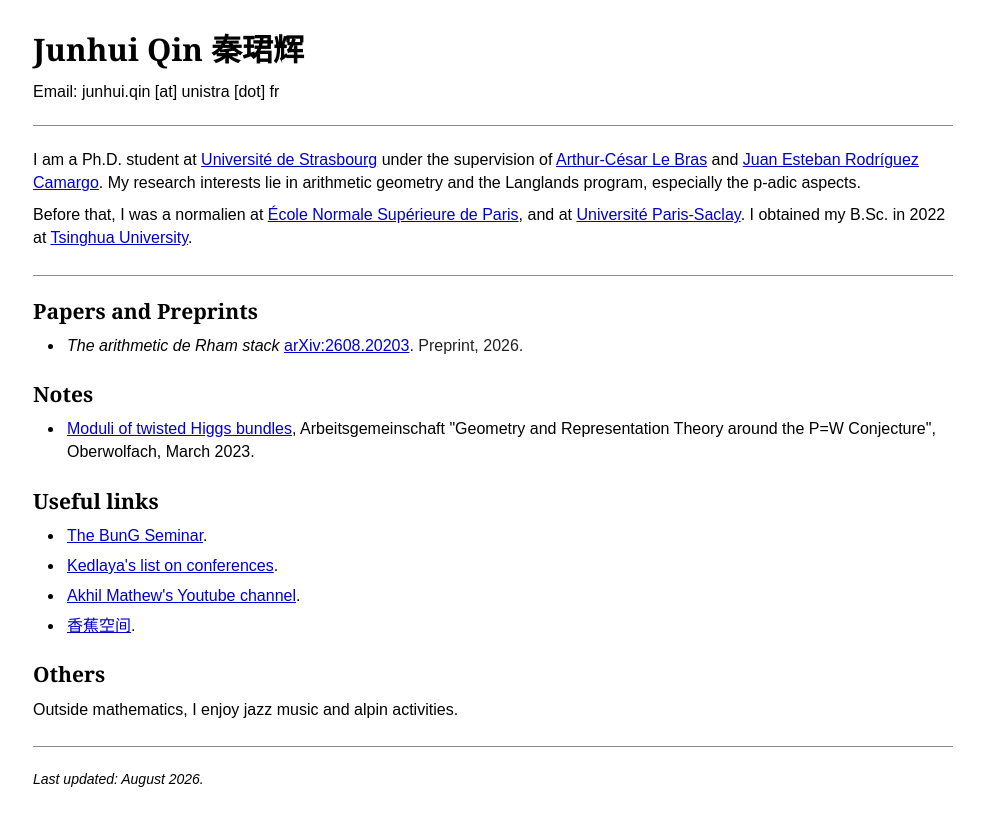
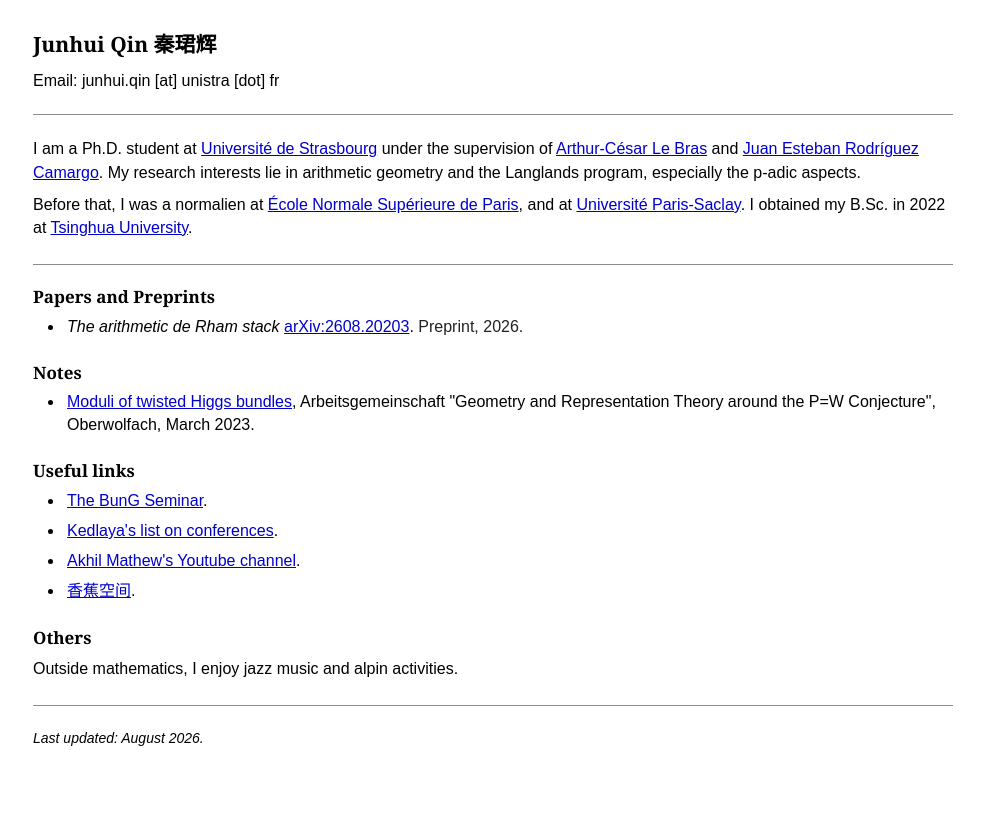
Before and after one commit to junhui-qin/junhui-qin.github.io, a plain HTML site: page index.html in a window 1280 px wide. Shown: the whole page, without its empty margins (147-1131 px from the left). Drawn offline with Linux system fonts and the light colour scheme.

Commit message:
Change headings from h1 and h2 to h2 and h3

```diff
--- a/index.html
+++ b/index.html
@@ -12,7 +12,7 @@
 <div class="page">
 
   <header class="header">
-    <h1>Junhui Qin 秦珺辉</h1>
+    <h2>Junhui Qin 秦珺辉</h2>
 
 
     <p class="contact">
@@ -42,7 +42,7 @@
   <hr>
 
   <section>
-    <h2>Papers and Preprints</h2>
+    <h3>Papers and Preprints</h3>
 
     <ul class="publications">
       <li>
@@ -54,7 +54,7 @@
   </section>
 
   <section>
-    <h2>Notes</h2>
+    <h3>Notes</h3>
 
     <ul>
       <li>
@@ -67,7 +67,7 @@
 
 
   <section>
-    <h2>Useful links</h2>
+    <h3>Useful links</h3>
 
     <ul>
       <li>
@@ -89,7 +89,7 @@
 
 
   <section>
-    <h2>Others</h2>
+    <h3>Others</h3>
 
     <p>
       Outside mathematics, I enjoy jazz music and alpin activities.
```
